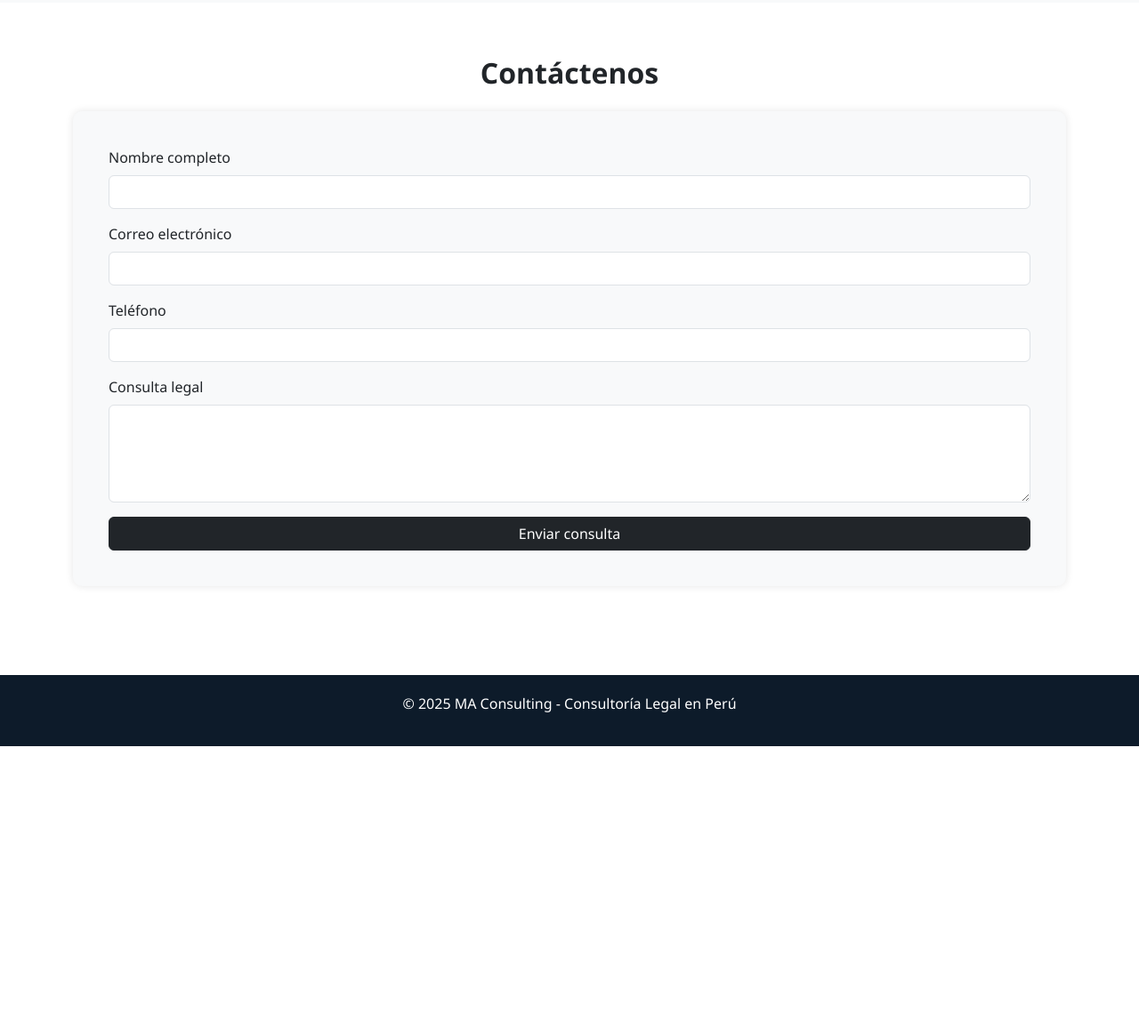
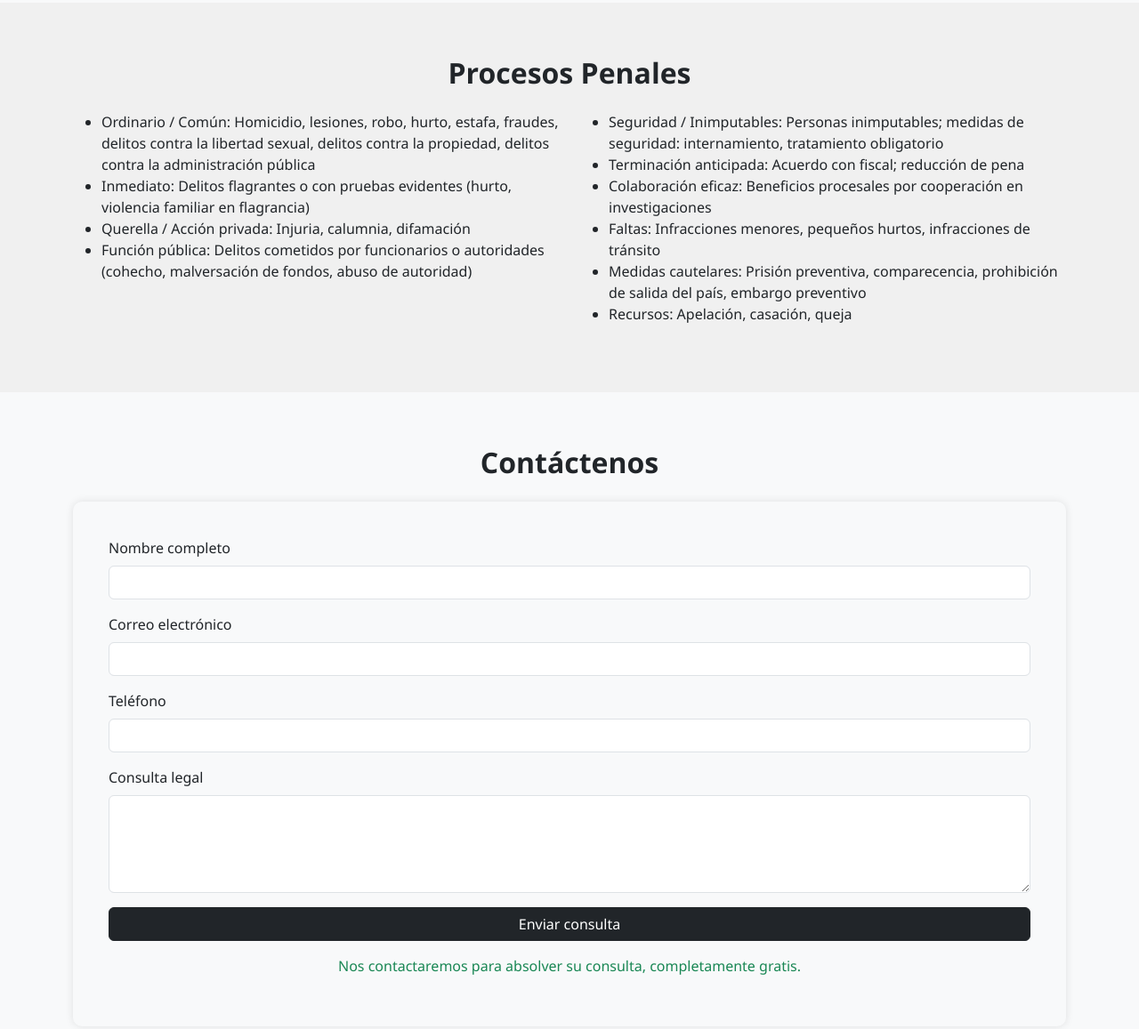
Before and after one commit to manuelaquijep-hash/maconsulting.github.io, a plain HTML site: page index.html in a window 1280 px wide. Shown: the part 992-2149 px from the top of the page at 89% size. Before the commit the page ends 1831 px from the top, so only its background shows below. Drawn offline with nearby package versions, Linux system fonts and the light colour scheme.

Commit message:
Actualizar página con procesos civiles, familiares y penales + formulario Formspree

```diff
--- a/index.html
+++ b/index.html
@@ -1,157 +1,371 @@
 <!DOCTYPE html>
+
 <html lang="es">
+
 <head>
+
   <meta charset="UTF-8">
+
   <meta name="viewport" content="width=device-width, initial-scale=1.0">
+
   <title>MA Consulting | Consultoría Legal</title>
+
   <link href="https://cdn.jsdelivr.net/npm/bootstrap@5.3.0/dist/css/bootstrap.min.css" rel="stylesheet">
+
   <style>
+
     body {
+
       font-family: 'Segoe UI', Tahoma, Geneva, Verdana, sans-serif;
+
+      background: #f0f0f0;
+
     }
+
     header {
+
       background: #0d1b2a;
+
       color: white;
+
       padding: 1rem 0;
+
     }
+
     .nav-link {
+
       color: white !important;
+
       font-weight: 500;
+
     }
+
     section {
+
       padding: 60px 20px;
+
     }
+
     .form-section {
+
       background: #f8f9fa;
+
       padding: 40px;
+
       border-radius: 10px;
+
       box-shadow: 0 0 10px rgba(0,0,0,0.1);
+
     }
+
     footer {
+
       background: #0d1b2a;
+
       color: white;
+
       text-align: center;
+
       padding: 20px;
+
       margin-top: 40px;
+
     }
+
+    h3 {
+
+      margin-top: 30px;
+
+    }
+
   </style>
+
 </head>
+
 <body>
 
+
   <!-- NAVBAR -->
+
   <header>
+
     <nav class="navbar navbar-expand-lg container">
+
       <a class="navbar-brand text-white fw-bold" href="#">MA Consulting</a>
+
       <button class="navbar-toggler bg-light" type="button" data-bs-toggle="collapse" data-bs-target="#menu">
+
         <span class="navbar-toggler-icon"></span>
+
       </button>
+
       <div class="collapse navbar-collapse" id="menu">
+
         <ul class="navbar-nav ms-auto">
+
           <li class="nav-item"><a class="nav-link" href="#civiles">Procesos Civiles</a></li>
+
           <li class="nav-item"><a class="nav-link" href="#familia">Procesos de Familia</a></li>
+
+          <li class="nav-item"><a class="nav-link" href="#penal">Procesos Penales</a></li>
+
           <li class="nav-item"><a class="nav-link" href="#contacto">Contacto</a></li>
+
         </ul>
+
       </div>
+
     </nav>
+
   </header>
 
+
   <!-- HERO -->
+
   <section class="text-center bg-light">
+
     <div class="container">
+
       <h1 class="fw-bold">Consultoría Legal en Perú</h1>
-      <p class="lead">Asesoría profesional en procesos civiles y de familia. Su caso en manos expertas.</p>
+
+      <p class="lead">Asesoría profesional en procesos civiles, familiares y penales. Su caso en manos expertas.</p>
+
     </div>
+
   </section>
 
+
   <!-- PROCESOS CIVILES -->
+
   <section id="civiles">
+
     <div class="container">
+
       <h2 class="fw-bold text-center mb-4">Procesos Civiles</h2>
+
       <div class="row">
+
         <div class="col-md-6">
+
           <ul>
+
             <li>Proceso de conocimiento</li>
+
             <li>Proceso abreviado</li>
+
             <li>Proceso sumarísimo</li>
+
             <li>Proceso cautelar</li>
+
             <li>Proceso de ejecución</li>
+
             <li>Conciliación</li>
+
             <li>Transacción judicial</li>
+
             <li>Desistimiento / Abandono</li>
+
           </ul>
+
         </div>
+
         <div class="col-md-6">
+
           <ul>
+
             <li>Adopción</li>
+
             <li>Patrimonio familiar</li>
+
             <li>Sucesión intestada</li>
+
             <li>Separación convencional y divorcio ulterior</li>
+
             <li>Unión de hecho</li>
+
             <li>Rectificación de partidas</li>
+
             <li>Inventarios</li>
+
             <li>Recursos: reposición, apelación, casación, queja, consulta</li>
+
           </ul>
+
         </div>
+
       </div>
+
     </div>
+
   </section>
 
+
   <!-- PROCESOS DE FAMILIA -->
+
   <section id="familia" class="bg-light">
+
     <div class="container">
+
       <h2 class="fw-bold text-center mb-4">Procesos de Familia</h2>
+
       <div class="row">
+
         <div class="col-md-6">
+
           <ul>
+
             <li>Pensión alimenticia (hijos, cónyuge, familiares)</li>
+
             <li>Filiación y pruebas genéticas</li>
+
             <li>Patria potestad (ejercicio o terminación)</li>
+
           </ul>
+
         </div>
+
         <div class="col-md-6">
+
           <ul>
+
             <li>Adopción</li>
+
             <li>Separación de cuerpos / divorcio ulterior</li>
+
             <li>Patrimonio familiar</li>
+
             <li>Reconocimiento de unión de hecho</li>
+
           </ul>
+
         </div>
+
       </div>
+
     </div>
+
   </section>
 
-  <!-- CONTACTO -->
-  <section id="contacto">
+
+  <!-- PROCESOS PENALES -->
+
+  <section id="penal">
+
     <div class="container">
-      <h2 class="fw-bold text-center mb-4">Contáctenos</h2>
-      <div class="form-section">
-        <form method="POST" action="mailto:tuemail@ejemplo.com" enctype="text/plain">
-          <div class="mb-3">
-            <label class="form-label">Nombre completo</label>
-            <input type="text" class="form-control" name="nombre" required>
-          </div>
-          <div class="mb-3">
-            <label class="form-label">Correo electrónico</label>
-            <input type="email" class="form-control" name="email" required>
-          </div>
-          <div class="mb-3">
-            <label class="form-label">Teléfono</label>
-            <input type="text" class="form-control" name="telefono">
-          </div>
-          <div class="mb-3">
-            <label class="form-label">Consulta legal</label>
-            <textarea class="form-control" name="consulta" rows="4" required></textarea>
-          </div>
-          <button type="submit" class="btn btn-dark w-100">Enviar consulta</button>
-        </form>
+
+      <h2 class="fw-bold text-center mb-4">Procesos Penales</h2>
+
+      <div class="row">
+
+        <div class="col-md-6">
+
+          <ul>
+
+            <li>Ordinario / Común: Homicidio, lesiones, robo, hurto, estafa, fraudes, delitos contra la libertad sexual, delitos contra la propiedad, delitos contra la administración pública</li>
+
+            <li>Inmediato: Delitos flagrantes o con pruebas evidentes (hurto, violencia familiar en flagrancia)</li>
+
+            <li>Querella / Acción privada: Injuria, calumnia, difamación</li>
+
+            <li>Función pública: Delitos cometidos por funcionarios o autoridades (cohecho, malversación de fondos, abuso de autoridad)</li>
+
+          </ul>
+
+        </div>
+
+        <div class="col-md-6">
+
+          <ul>
+
+            <li>Seguridad / Inimputables: Personas inimputables; medidas de seguridad: internamiento, tratamiento obligatorio</li>
+
+            <li>Terminación anticipada: Acuerdo con fiscal; reducción de pena</li>
+
+            <li>Colaboración eficaz: Beneficios procesales por cooperación en investigaciones</li>
+
+            <li>Faltas: Infracciones menores, pequeños hurtos, infracciones de tránsito</li>
+
+            <li>Medidas cautelares: Prisión preventiva, comparecencia, prohibición de salida del país, embargo preventivo</li>
+
+            <li>Recursos: Apelación, casación, queja</li>
+
+          </ul>
+
+        </div>
+
       </div>
+
     </div>
+
   </section>
 
+
+  <!-- CONTACTO -->
+
+  <section id="contacto" class="bg-light">
+
+    <div class="container">
+
+      <h2 class="fw-bold text-center mb-4">Contáctenos</h2>
+
+      <div class="form-section">
+
+        <form method="POST" action="https://formspree.io/f/mldlkpwk">
+
+          <div class="mb-3">
+
+            <label class="form-label">Nombre completo</label>
+
+            <input type="text" class="form-control" name="nombre" required>
+
+          </div>
+
+          <div class="mb-3">
+
+            <label class="form-label">Correo electrónico</label>
+
+            <input type="email" class="form-control" name="email" required>
+
+          </div>
+
+          <div class="mb-3">
+
+            <label class="form-label">Teléfono</label>
+
+            <input type="text" class="form-control" name="telefono">
+
+          </div>
+
+          <div class="mb-3">
+
+            <label class="form-label">Consulta legal</label>
+
+            <textarea class="form-control" name="consulta" rows="4" required></textarea>
+
+          </div>
+
+          <button type="submit" class="btn btn-dark w-100">Enviar consulta</button>
+
+        </form>
+
+        <p class="mt-3 text-center text-success">Nos contactaremos para absolver su consulta, completamente gratis.</p>
+
+      </div>
+
+    </div>
+
+  </section>
+
+
   <footer>
+
     <p>&copy; 2025 MA Consulting - Consultoría Legal en Perú</p>
+
   </footer>
 
+
   <script src="https://cdn.jsdelivr.net/npm/bootstrap@5.3.0/dist/js/bootstrap.bundle.min.js"></script>
+
 </body>
+
 </html>
```
